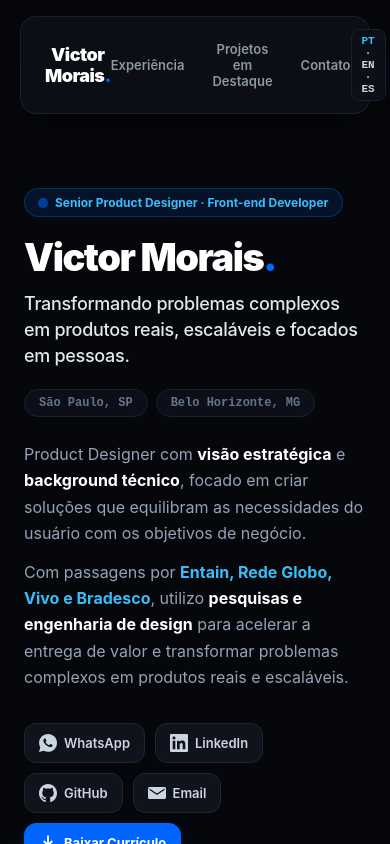
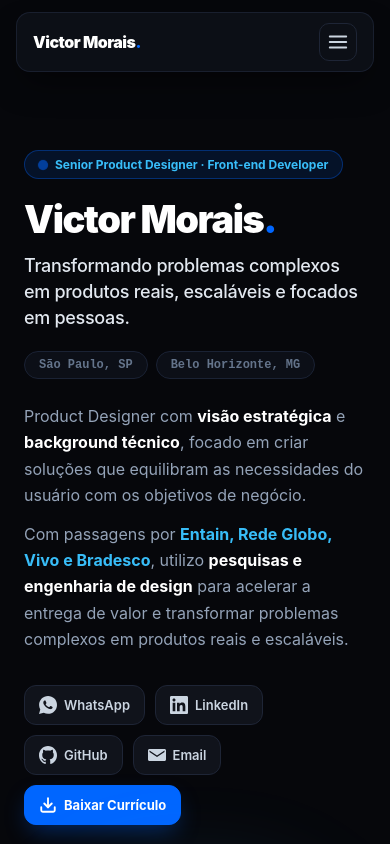
Before and after one commit to dwolfx/portfolio, a React (Vite) app: page /v2 in a window 390 px wide. Shown: the top 844 px of the page. Built offline with nearby package versions, Linux system fonts and the light colour scheme.

Commit message:
fix(v2): implement responsive mobile navbar with hamburger menu

```diff
--- a/src/pages/PortfolioV2.css
+++ b/src/pages/PortfolioV2.css
@@ -18,43 +18,71 @@
 /* ─── NAVBAR ─── */
 .v2-nav-wrapper {
   position: sticky;
-  top: 16px;
+  top: 12px;
   z-index: 100;
   width: 100%;
   max-width: 1200px;
   margin: 0 auto;
-  padding: 0 20px;
+  padding: 0 16px;
+}
+
+@media (min-width: 768px) {
+  .v2-nav-wrapper {
+    top: 16px;
+    padding: 0 20px;
+  }
 }
 
 .v2-nav {
-  background: rgba(14, 17, 24, 0.85);
+  background: rgba(14, 17, 24, 0.9);
   border: 1px solid rgba(28, 35, 51, 0.85);
   backdrop-filter: blur(16px);
   -webkit-backdrop-filter: blur(16px);
-  border-radius: 16px;
-  padding: 12px 24px;
+  border-radius: 14px;
+  padding: 10px 16px;
   display: flex;
   align-items: center;
   justify-content: space-between;
   box-shadow: 0 16px 32px -8px rgba(0, 0, 0, 0.5);
 }
 
+@media (min-width: 768px) {
+  .v2-nav {
+    border-radius: 16px;
+    padding: 12px 24px;
+  }
+}
+
 .v2-logo {
-  font-size: 18px;
+  font-size: 16px;
   font-weight: 900;
   color: #FFFFFF;
   text-decoration: none;
   letter-spacing: -0.5px;
+  white-space: nowrap;
+}
+
+@media (min-width: 768px) {
+  .v2-logo {
+    font-size: 18px;
+  }
 }
 
 .v2-logo span {
   color: #0066FF;
 }
 
+/* Desktop Links */
 .v2-nav-links {
-  display: flex;
+  display: none;
   align-items: center;
   gap: 28px;
+}
+
+@media (min-width: 768px) {
+  .v2-nav-links {
+    display: flex;
+  }
 }
 
 .v2-nav-link {
@@ -62,6 +90,7 @@
   text-decoration: none;
   font-size: 13px;
   font-weight: 600;
+  white-space: nowrap;
   transition: color 0.2s ease;
 }
 
@@ -69,10 +98,17 @@
   color: #FFFFFF;
 }
 
+/* Desktop Actions */
 .v2-nav-actions {
-  display: flex;
+  display: none;
   align-items: center;
   gap: 12px;
+}
+
+@media (min-width: 768px) {
+  .v2-nav-actions {
+    display: flex;
+  }
 }
 
 .v2-lang-pill {
@@ -84,6 +120,7 @@
   font-weight: 700;
   color: #CBD5E1;
   font-family: 'JetBrains Mono', monospace;
+  white-space: nowrap;
 }
 
 .v2-lang-active {
@@ -101,6 +138,7 @@
   display: inline-flex;
   align-items: center;
   gap: 6px;
+  white-space: nowrap;
   transition: all 0.2s ease;
   box-shadow: 0 8px 20px -4px rgba(0, 102, 255, 0.4);
 }
@@ -108,6 +146,80 @@
 .v2-contact-btn:hover {
   background: #0052CC;
   transform: translateY(-1px);
+}
+
+/* Mobile Toggle Button */
+.v2-mobile-toggle {
+  display: flex;
+  align-items: center;
+  justify-content: center;
+  background: transparent;
+  border: 1px solid #1E2536;
+  color: #CBD5E1;
+  border-radius: 10px;
+  padding: 7px;
+  cursor: pointer;
+  transition: all 0.2s ease;
+}
+
+.v2-mobile-toggle:hover {
+  color: #FFFFFF;
+  border-color: rgba(0, 102, 255, 0.5);
+  background: rgba(0, 102, 255, 0.1);
+}
+
+@media (min-width: 768px) {
+  .v2-mobile-toggle {
+    display: none;
+  }
+}
+
+/* Mobile Menu Dropdown */
+.v2-mobile-menu {
+  background: rgba(14, 18, 27, 0.96);
+  border: 1px solid rgba(28, 35, 51, 0.9);
+  backdrop-filter: blur(20px);
+  -webkit-backdrop-filter: blur(20px);
+  border-radius: 16px;
+  margin-top: 8px;
+  padding: 18px 20px;
+  box-shadow: 0 20px 40px -10px rgba(0, 0, 0, 0.7);
+}
+
+@media (min-width: 768px) {
+  .v2-mobile-menu {
+    display: none;
+  }
+}
+
+.v2-mobile-nav-links {
+  display: flex;
+  flex-direction: column;
+  gap: 12px;
+  margin-bottom: 16px;
+}
+
+.v2-mobile-nav-link {
+  color: #CBD5E1;
+  text-decoration: none;
+  font-size: 15px;
+  font-weight: 600;
+  padding: 8px 0;
+  border-bottom: 1px solid rgba(255, 255, 255, 0.04);
+  transition: color 0.2s ease;
+}
+
+.v2-mobile-nav-link:hover {
+  color: #38BDF8;
+}
+
+.v2-mobile-menu-footer {
+  display: flex;
+  align-items: center;
+  justify-content: space-between;
+  gap: 12px;
+  padding-top: 12px;
+  border-top: 1px solid rgba(255, 255, 255, 0.06);
 }
 
 /* ─── HERO ─── */
--- a/src/pages/PortfolioV2.jsx
+++ b/src/pages/PortfolioV2.jsx
@@ -52,6 +52,7 @@ const DownloadIcon = () => (
 const PortfolioV2 = () => {
   const navigate = useNavigate();
   const [activeTag, setActiveTag] = useState(null);
+  const [isMobileMenuOpen, setIsMobileMenuOpen] = useState(false);
 
   useEffect(() => {
     document.title = 'Victor Morais · Product Designer Especialista';
@@ -127,12 +128,14 @@ const PortfolioV2 = () => {
             Victor Morais<span>.</span>
           </Link>
 
+          {/* Desktop Nav Links */}
           <nav className="v2-nav-links">
             <a href="#experiencia" className="v2-nav-link">Experiência</a>
             <a href="#projetos" className="v2-nav-link">Projetos em Destaque</a>
             <a href="#contato" className="v2-nav-link">Contato</a>
           </nav>
 
+          {/* Desktop Actions */}
           <div className="v2-nav-actions">
             <div className="v2-lang-pill">
               <span className="v2-lang-active">PT</span> · EN · ES
@@ -146,7 +149,79 @@ const PortfolioV2 = () => {
               Contato →
             </a>
           </div>
+
+          {/* Mobile Menu Toggle Button */}
+          <button
+            className="v2-mobile-toggle"
+            onClick={() => setIsMobileMenuOpen(prev => !prev)}
+            aria-label={isMobileMenuOpen ? 'Fechar menu' : 'Abrir menu'}
+          >
+            {isMobileMenuOpen ? (
+              <svg width="22" height="22" viewBox="0 0 24 24" fill="none" stroke="currentColor" strokeWidth="2" strokeLinecap="round" strokeLinejoin="round">
+                <line x1="18" y1="6" x2="6" y2="18"></line>
+                <line x1="6" y1="6" x2="18" y2="18"></line>
+              </svg>
+            ) : (
+              <svg width="22" height="22" viewBox="0 0 24 24" fill="none" stroke="currentColor" strokeWidth="2" strokeLinecap="round" strokeLinejoin="round">
+                <line x1="3" y1="12" x2="21" y2="12"></line>
+                <line x1="3" y1="6" x2="21" y2="6"></line>
+                <line x1="3" y1="18" x2="21" y2="18"></line>
+              </svg>
+            )}
+          </button>
         </motion.header>
+
+        {/* Mobile Dropdown Menu com Framer Motion */}
+        <AnimatePresence>
+          {isMobileMenuOpen && (
+            <motion.div
+              className="v2-mobile-menu"
+              initial={{ opacity: 0, y: -10, scale: 0.98 }}
+              animate={{ opacity: 1, y: 0, scale: 1 }}
+              exit={{ opacity: 0, y: -10, scale: 0.98 }}
+              transition={{ duration: 0.2 }}
+            >
+              <nav className="v2-mobile-nav-links">
+                <a
+                  href="#experiencia"
+                  className="v2-mobile-nav-link"
+                  onClick={() => setIsMobileMenuOpen(false)}
+                >
+                  Experiência
+                </a>
+                <a
+                  href="#projetos"
+                  className="v2-mobile-nav-link"
+                  onClick={() => setIsMobileMenuOpen(false)}
+                >
+                  Projetos em Destaque
+                </a>
+                <a
+                  href="#contato"
+                  className="v2-mobile-nav-link"
+                  onClick={() => setIsMobileMenuOpen(false)}
+                >
+                  Contato
+                </a>
+              </nav>
+
+              <div className="v2-mobile-menu-footer">
+                <div className="v2-lang-pill">
+                  <span className="v2-lang-active">PT</span> · EN · ES
+                </div>
+                <a
+                  href="https://wa.me/5511951565851"
+                  target="_blank"
+                  rel="noreferrer"
+                  className="v2-contact-btn"
+                  onClick={() => setIsMobileMenuOpen(false)}
+                >
+                  WhatsApp →
+                </a>
+              </div>
+            </motion.div>
+          )}
+        </AnimatePresence>
       </div>
 
       {/* ─── HERO PROFILE ─── */}
```
